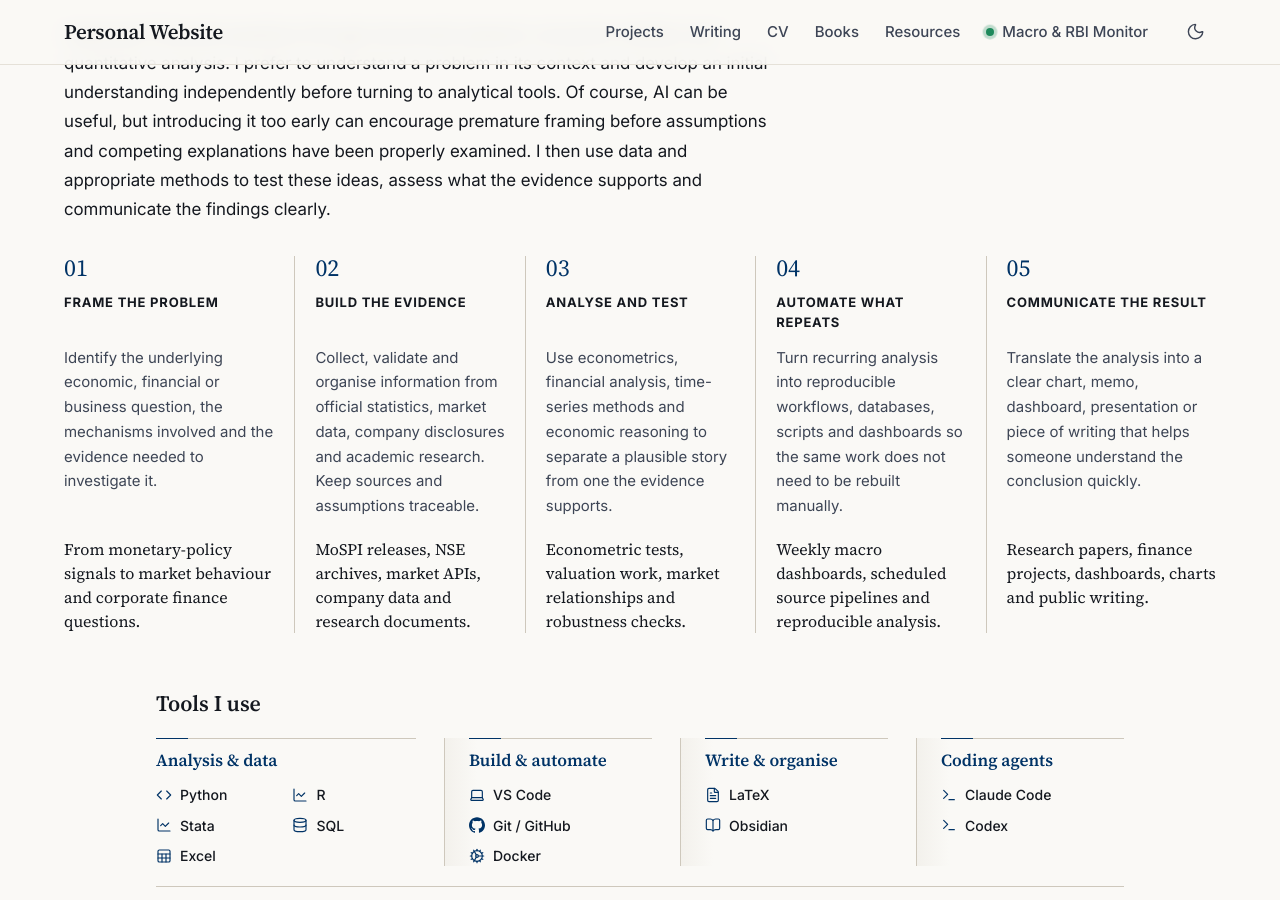
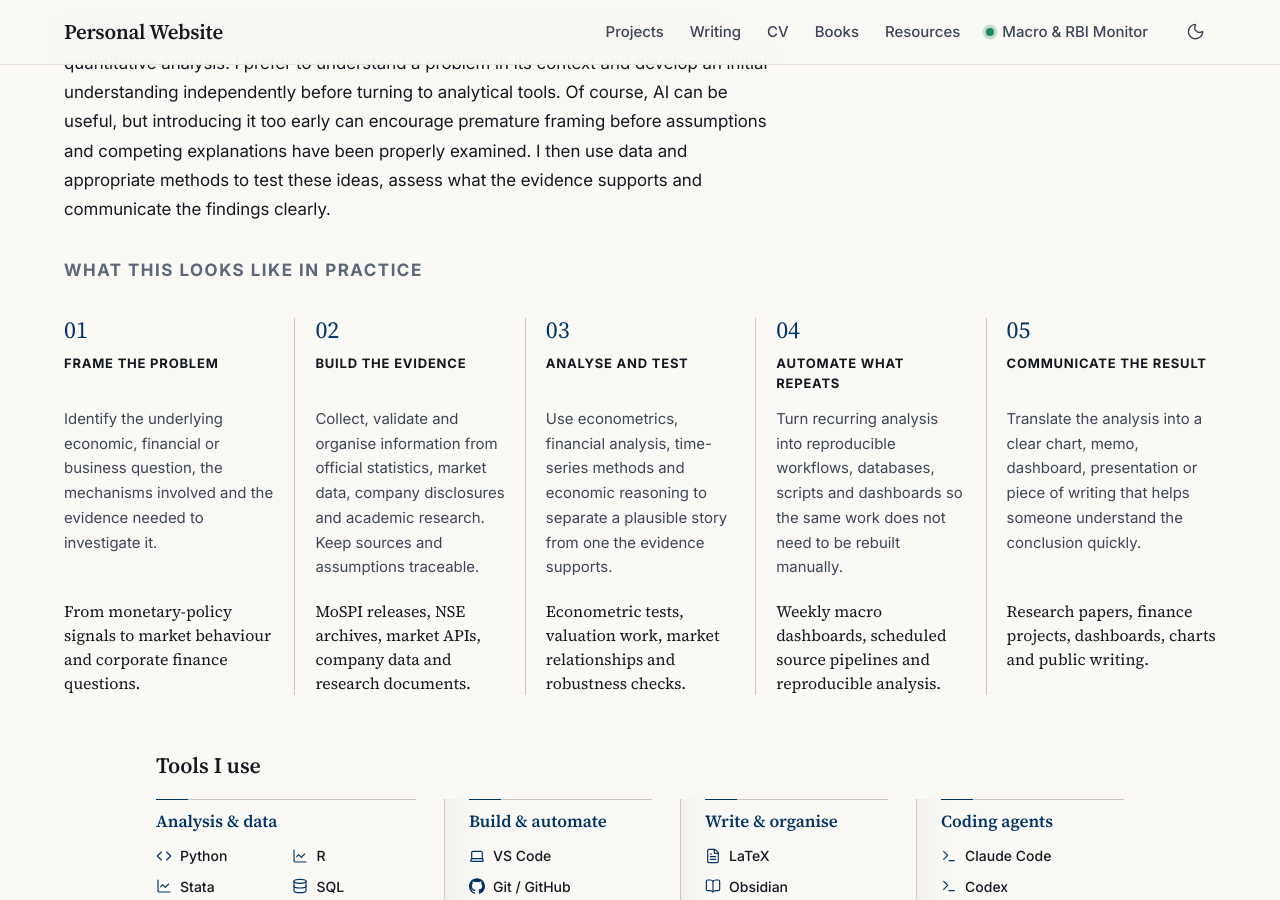
Before and after one commit to shreyasxi/shreyasxi.github.io, a Jekyll site: the page built from _pages/about.md, in a window 1280 px wide and 900 px high, scrolled down 1632 px. Built offline with Jekyll 4.4.1, drawn with Linux system fonts in a browser that asks for light colours.

Commit message:
Add practical overview to research workflow section
Added a new paragraph explaining the practical aspects of the research workflow.

```diff
--- a/_pages/about.md
+++ b/_pages/about.md
@@ -70,6 +70,9 @@
   </div>
   <div class="home-section__body">
     <p>I approach financial questions through structured research, economic intuition and quantitative analysis. I prefer to understand a problem in its context and develop an initial understanding independently before turning to analytical tools. Of course, AI can be useful, but introducing it too early can encourage premature framing before assumptions and competing explanations have been properly examined. I then use data and appropriate methods to test these ideas, assess what the evidence supports and communicate the findings clearly.</p>
+    <p class="research-workflow__label">
+  What this looks like in practice
+      </p>
     <ol class="research-workflow" role="list">
       <li class="research-workflow__stage">
         <span class="research-workflow__number" aria-hidden="true">01</span>
```
